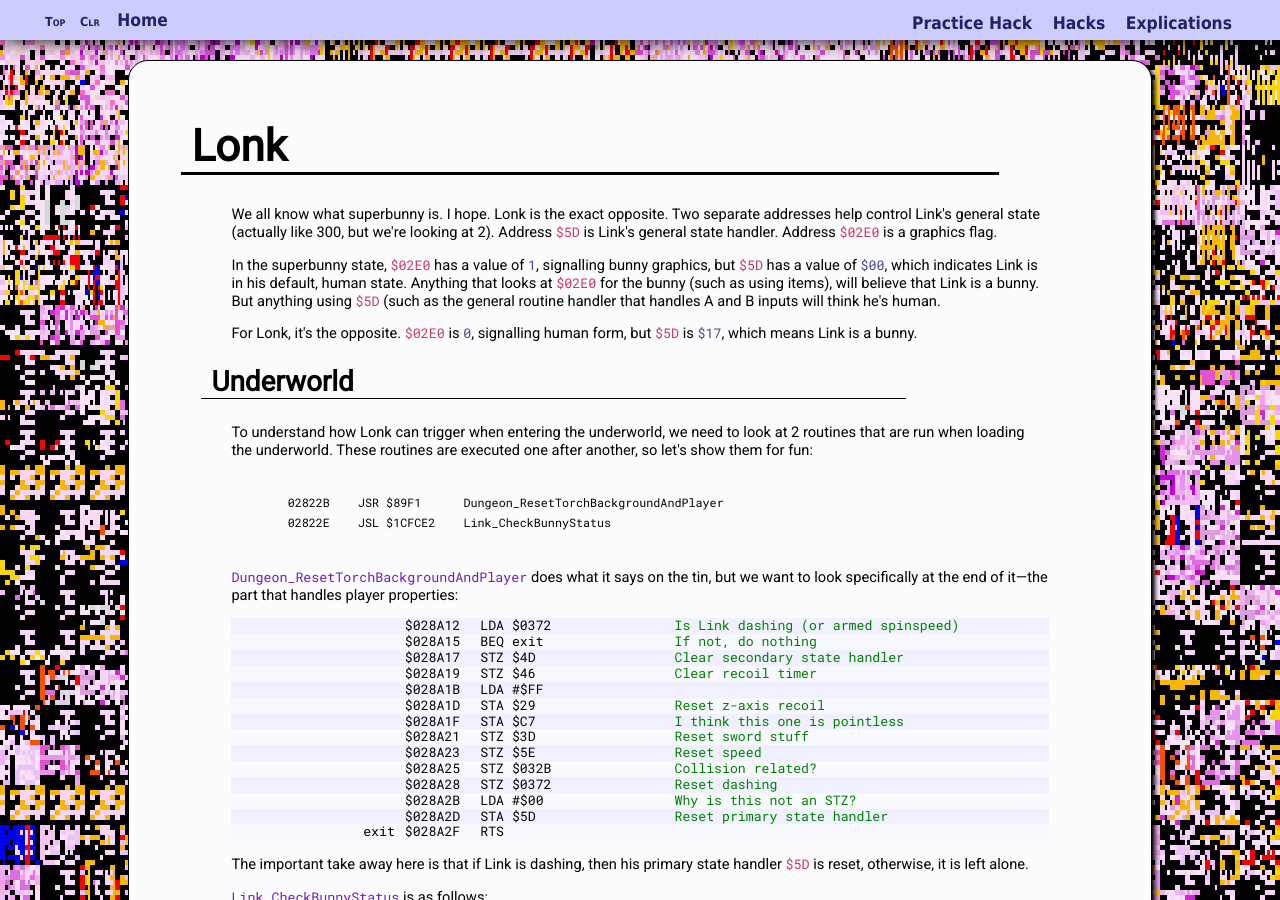
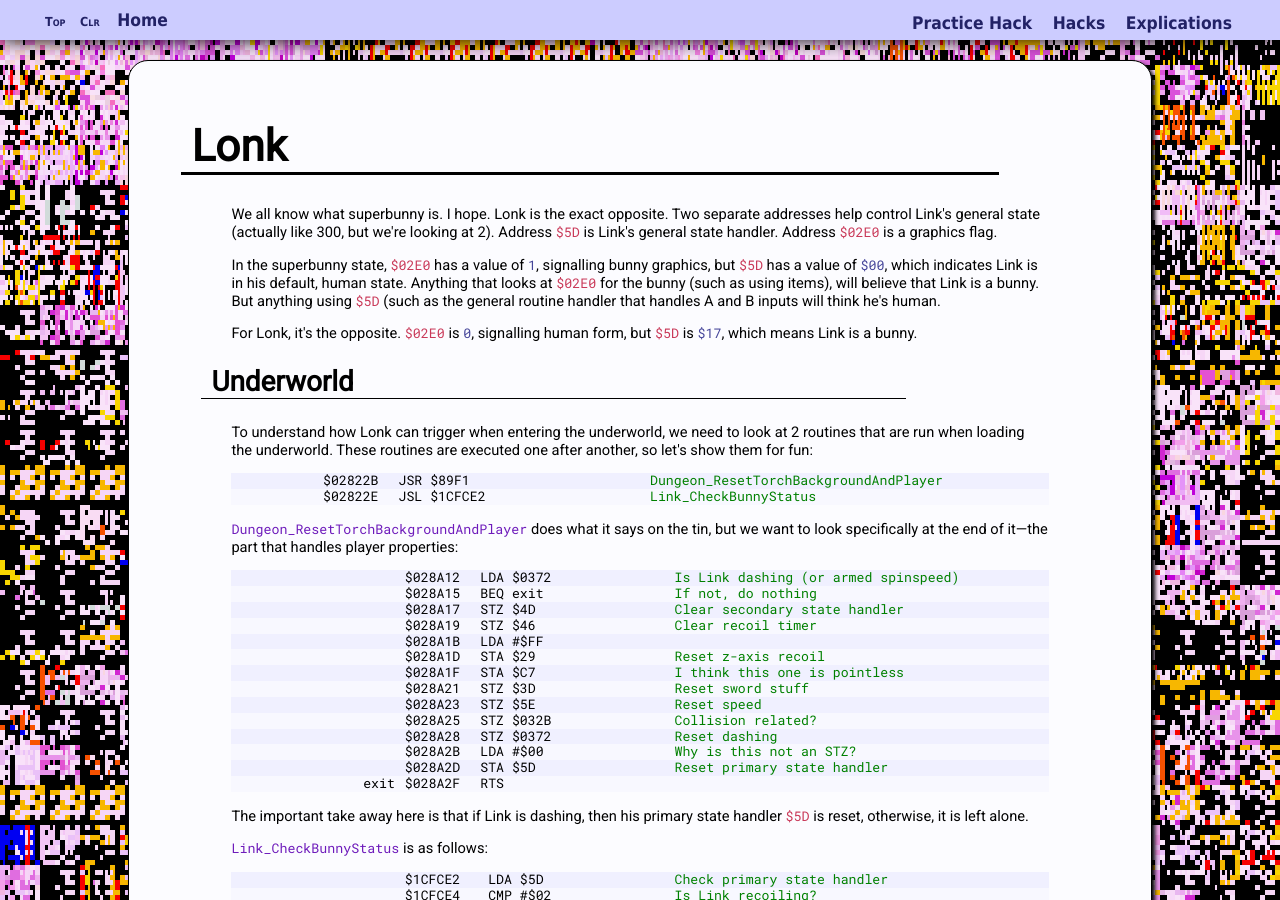
Before and after one commit to spannerisms/spannerisms.github.io, a Jekyll site: the page built from lonk.html, in a window 1280 px wide and 900 px high. Built offline with Jekyll 4.4.1, drawn with Linux system fonts in a browser that asks for light colours.

Commit message:
Update lonk.html

```diff
--- a/lonk.html
+++ b/lonk.html
@@ -12,10 +12,10 @@ background: glitchybg
 	<h2>Underworld</h2>
 	<p>To understand how Lonk can trigger when entering the underworld, we need to look at 2 routines that are run when loading the underworld. These routines are executed one after another, so let's show them for fun:</p>
 
-	<code class="snesasm">
-	02822B    JSR $89F1      Dungeon_ResetTorchBackgroundAndPlayer
-	02822E    JSL $1CFCE2    Link_CheckBunnyStatus
-	</code>
+	<div class="snesasm nolabel">
+		<div></div><div addr="$02822B">JSR $89F1</div><div>Dungeon_ResetTorchBackgroundAndPlayer</div>
+		<div></div><div addr="$02822E">JSL $1CFCE2</div><div>Link_CheckBunnyStatus</div>
+	</div>
 
 	<p><code class="routine">Dungeon_ResetTorchBackgroundAndPlayer</code> does what it says on the tin, but we want to look specifically at the end of it&mdash;the part that handles player properties:</p>
 	<div class="snesasm">
```
